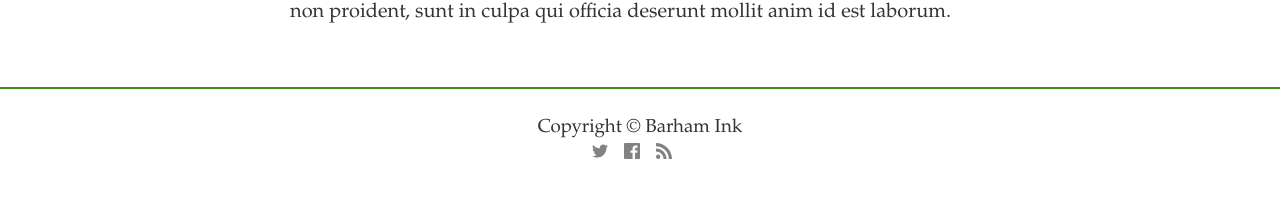
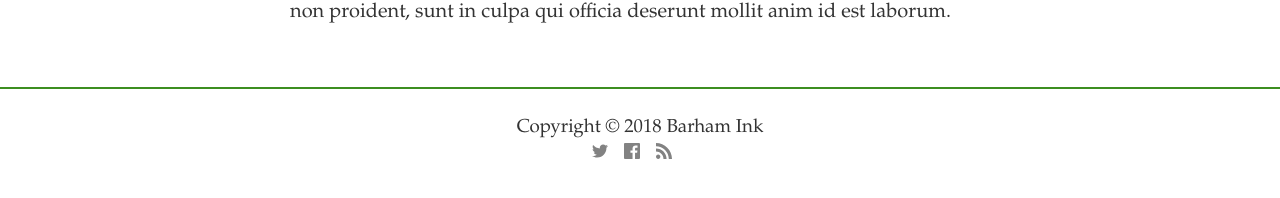
Before and after one commit to NateBarham/natebarham.github.io, a Jekyll site: the page built from index.md, in a window 1280 px wide and 900 px high, scrolled down 1811 px. Shown: the part 687-885 px from the top of the window. Built offline with Jekyll 4.4.1, drawn with Linux system fonts in a browser that asks for light colours; some web fonts are replaced.

Commit message:
footer date fix

```diff
--- a/_includes/footer.html
+++ b/_includes/footer.html
@@ -2,13 +2,12 @@
   <data class="u-url" href="{{ "/" | relative_url }}"></data>
 
   <div class="wrapper">
+
       <center>
-
-        <h2 class="footer-heading"> Copyright &copy; <time class="dt-published" datetime="{{ page.date | date_to_xmlschema }}" itemprop="datePublished">{%- assign copyright_date = site.minima.copyright_date | "%Y" -%}{{ page.date | date: copyright_date }}</time> Barham Ink</h2>
+        <h2 class="footer-heading"> Copyright &copy; {{ "now" | date: "%Y" }} Barham Ink</h2>
         {%- if site.twitter_username -%}<a class="social-footer" href="https://twitter.com/{{ site.twitter_username| cgi_escape | escape }}"><svg class="svg-icon"><use xlink:href="{{ '/assets/minima-social-icons.svg#twitter' | relative_url }}"></use></svg></a>{%- endif -%}
         {%- if site.facebook_username -%}<a href="https://www.facebook.com/{{ site.facebook_username| cgi_escape | escape }}"><svg class="svg-icon"><use xlink:href="{{ '/assets/minima-social-icons.svg#facebook' | relative_url }}"></use></svg></a>{%- endif -%}
         {%- if site.rss -%}<a class="social-footer" href="{{ 'feed.xml' | relative_url }}"><svg class="svg-icon"><use xlink:href="{{ '/assets/minima-social-icons.svg#rss' | relative_url }}"></use></svg></a>{%- endif -%}
-
       </center>
 
    <div class="footer-col-wrapper">
```
Also changed, not shown: 14 other files.
